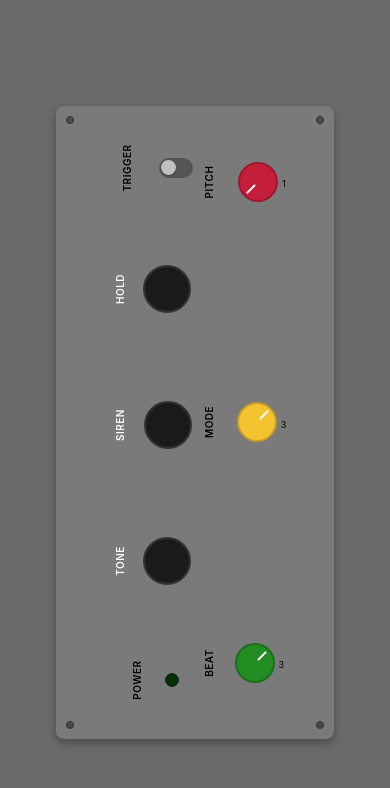
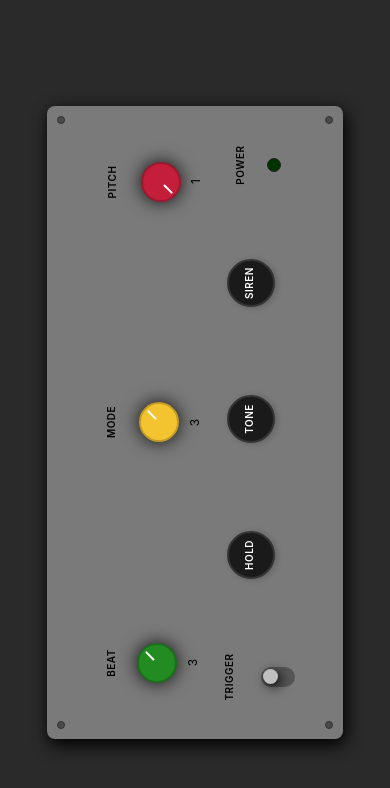
Before and after one commit to eduardo-dangelo/dub-siren, a React Native app: screen / in a window 390 px wide. Shown: the top 788 px of the page. Built offline with nearby package versions, Linux system fonts and the light colour scheme.

Commit message:
enhance style

```diff
--- a/App.tsx
+++ b/App.tsx
@@ -37,28 +37,6 @@ export default function App() {
       <StatusBar style="dark" />
       <PedalEnclosure>
         <View style={styles.landscapeLayout}>
-          <View style={styles.leftColumn}>
-            <ToggleSwitch label="TRIGGER" value={isPlaying} onToggle={trigger} verticalLabel />
-            <SirenButton
-              label="HOLD"
-              onPressIn={momentaryPress}
-              onPressOut={momentaryRelease}
-              verticalLabel
-            />
-            <SirenButton
-              label="SIREN"
-              onPressIn={sirenPress}
-              onPressOut={sirenRelease}
-              verticalLabel
-            />
-            <SirenButton
-              label="TONE"
-              onPressIn={tonePress}
-              onPressOut={toneRelease}
-              verticalLabel
-            />
-            <PowerLed label="POWER" isOn={isPlaying} verticalLabel />
-          </View>
           <View style={styles.rightColumn}>
             <Knob
               label="PITCH"
@@ -87,6 +65,28 @@ export default function App() {
               labels={['1', '2', '3', 'OFF']}
               verticalLabel
             />
+          </View>
+          <View style={styles.leftColumn}>
+            <PowerLed label="POWER" isOn={isPlaying} verticalLabel />
+            <SirenButton
+              label="SIREN"
+              onPressIn={sirenPress}
+              onPressOut={sirenRelease}
+              // verticalLabel
+            />
+            <SirenButton
+              label="TONE"
+              onPressIn={tonePress}
+              onPressOut={toneRelease}
+              // verticalLabel
+            />
+            <SirenButton
+              label="HOLD"
+              onPressIn={momentaryPress}
+              onPressOut={momentaryRelease}
+              // verticalLabel
+            />
+            <ToggleSwitch label="TRIGGER" value={isPlaying} onToggle={trigger} verticalLabel />
           </View>
         </View>
       </PedalEnclosure>
--- a/src/components/Knob.tsx
+++ b/src/components/Knob.tsx
@@ -44,6 +44,7 @@ export function Knob({
   return (
     <View style={[styles.container, verticalLabel && styles.containerVertical]}>
       <Text style={[styles.label, verticalLabel && styles.labelVertical]}>{label}</Text>
+      {/* <View style={styles.knobContainer}> */}
         <Pressable onPress={handlePress} style={styles.knobWrapper}>
           <View
             style={[
@@ -56,6 +57,7 @@ export function Knob({
           </View>
         </Pressable>
         <Text style={styles.valueLabel}>{displayLabel}</Text>
+      {/* </View> */}
     </View>
   );
 }
@@ -83,6 +85,7 @@ const styles = StyleSheet.create({
   },
   knobWrapper: {
     padding: 4,
+    transform: [{ rotate: '-90deg' }],
   },
   knob: {
     width: 40,
@@ -92,6 +95,7 @@ const styles = StyleSheet.create({
     alignItems: 'center',
     borderWidth: 2,
     borderColor: 'rgba(0,0,0,0.2)',
+    boxShadow: '0 0 18px 0 rgba(0, 0, 0, 0.9)',
   },
   indicator: {
     width: 2,
@@ -102,8 +106,9 @@ const styles = StyleSheet.create({
     top: 2,
   },
   valueLabel: {
-    fontSize: 9,
+    fontSize: 12,
     color: pedalColors.labelText,
-    marginTop: 4,
+    margin: 8,
+    transform: [{ rotate: '-90deg' }],
   },
 });
--- a/src/components/PedalEnclosure.tsx
+++ b/src/components/PedalEnclosure.tsx
@@ -33,6 +33,7 @@ const styles = StyleSheet.create({
     shadowOpacity: 0.3,
     shadowRadius: 8,
     elevation: 8,
+    boxShadow: '3px 6px 18px 0 rgba(0, 0, 0, 0.9)',
   },
   content: {
     flex: 1,
--- a/src/components/SirenButton.tsx
+++ b/src/components/SirenButton.tsx
@@ -57,10 +57,13 @@ const styles = StyleSheet.create({
     alignItems: 'center',
     borderWidth: 2,
     borderColor: '#333',
+    transform: [{ rotate: '-90deg' }],
+    boxShadow: '-1px 2px 6px 0 rgba(0, 0, 0, 0.2)',
   },
   buttonPressed: {
-    backgroundColor: '#333',
-    transform: [{ scale: 0.95 }],
+    // backgroundColor: '#333',
+    transform: [{ rotate: '-90deg' }],
+    boxShadow: 'none',
   },
   label: {
     marginBottom: 4,
--- a/src/components/ToggleSwitch.tsx
+++ b/src/components/ToggleSwitch.tsx
@@ -69,5 +69,6 @@ const styles = StyleSheet.create({
     shadowOpacity: 0.3,
     shadowRadius: 2,
     elevation: 2,
+    boxShadow: '3px 3px 12px 0 rgba(0, 0, 0, 0.9)',
   },
 });
--- a/src/theme/pedalColors.ts
+++ b/src/theme/pedalColors.ts
@@ -7,7 +7,7 @@ export const pedalColors = {
   /** Brushed metallic grey enclosure */
   enclosure: '#7A7A7A',
   enclosureLight: '#8B8B8B',
-  enclosureDark: '#6A6A6A',
+  enclosureDark: '#2A2A2A',
 
   /** Knob cap colors */
   knobPitch: '#C41E3A',   // Red
```
Also changed, not shown: assets/bg-texture.png (added). Lines whose indentation alone changed are shown as unchanged.
